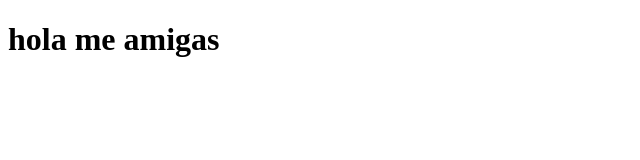
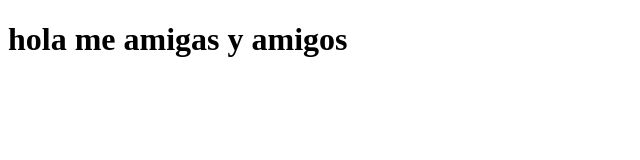
Before and after one commit to regime45/test_now, a plain HTML site: page index.html in a window 1280 px wide. Shown: the whole page, without its empty margins (0-640 px from the left). Drawn offline with Linux system fonts and the light colour scheme.

Commit message:
Your commit message here

```diff
--- a/index.html
+++ b/index.html
@@ -6,7 +6,7 @@
     <title>Document</title>
 </head>
 <body>
-    <h1>hola me amigas</h1>
+    <h1>hola me amigas y amigos</h1>
 
 </body>
 </html>
```
